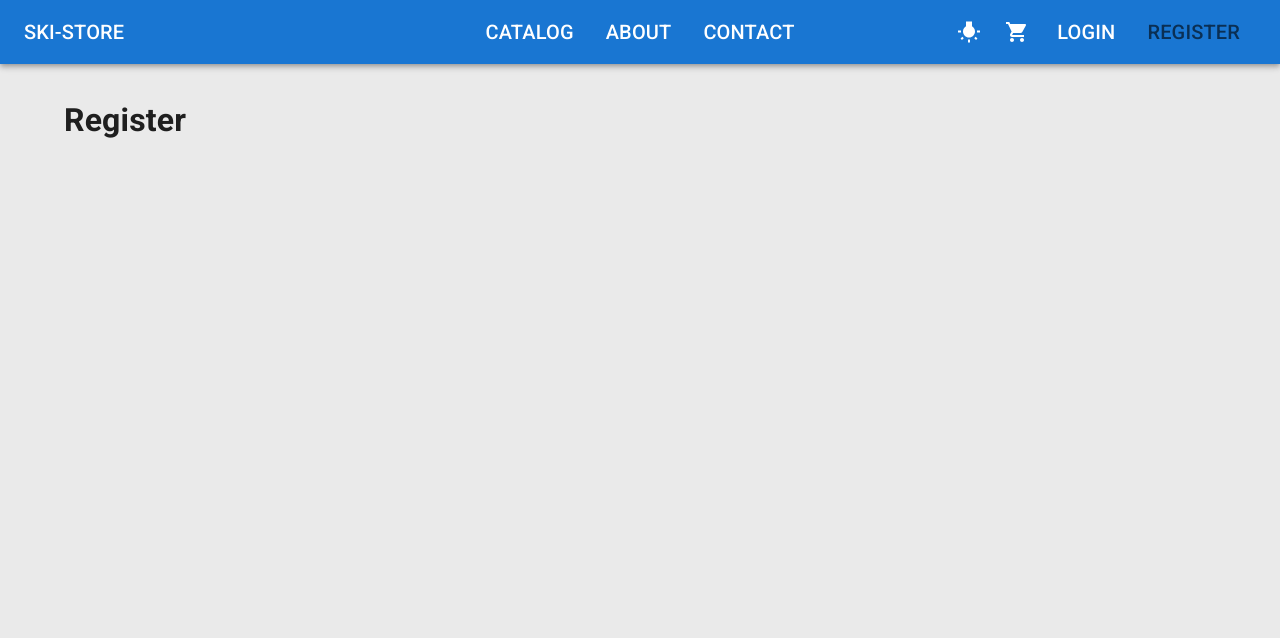
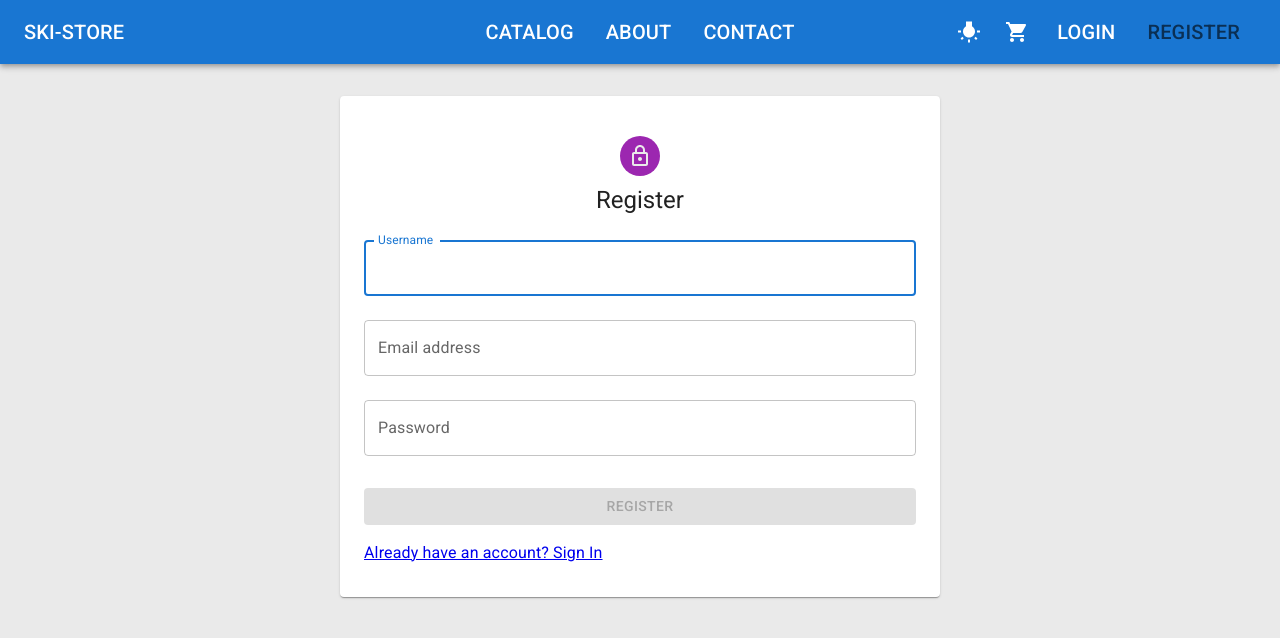
Before and after one commit to eoinom/SkiStore-client, a React (Create React App) app: page /register in a window 1280 px wide. Shown: the top 638 px of the page. Built offline with nearby package versions, Linux system fonts and the light colour scheme.

Commit message:
Add Register user form

```diff
--- a/src/features/account/Register.tsx
+++ b/src/features/account/Register.tsx
@@ -1,3 +1,131 @@
+import LockOutlinedIcon from '@mui/icons-material/LockOutlined';
+import {
+  Avatar,
+  Box,
+  Container,
+  Grid,
+  Paper,
+  TextField,
+  Typography,
+} from '@mui/material';
+import { Link, useHistory } from 'react-router-dom';
+import { useForm } from 'react-hook-form';
+import { LoadingButton } from '@mui/lab';
+import agent from '../../app/api/agent';
+import { toast } from 'react-toastify';
+
 export default function Register() {
-  return <h1>Register</h1>;
+  const history = useHistory();
+
+  const {
+    register,
+    handleSubmit,
+    setError,
+    formState: { isSubmitting, errors, isValid },
+  } = useForm({
+    mode: 'all',
+  });
+
+  function handleApiErrors(errors: any) {
+    if (errors) {
+      errors.forEach((error: string) => {
+        if (error.includes('Password')) {
+          setError('password', { message: error });
+        } else if (error.includes('Email')) {
+          setError('email', { message: error });
+        } else if (error.includes('Username')) {
+          setError('username', { message: error });
+        }
+      });
+    }
+  }
+
+  return (
+    <Container
+      component={Paper}
+      maxWidth='sm'
+      sx={{
+        display: 'flex',
+        flexDirection: 'column',
+        alignItems: 'center',
+        p: 4,
+      }}
+    >
+      <Avatar sx={{ m: 1, bgcolor: 'secondary.main' }}>
+        <LockOutlinedIcon />
+      </Avatar>
+      <Typography component='h1' variant='h5'>
+        Register
+      </Typography>
+      <Box
+        component='form'
+        onSubmit={handleSubmit((data) =>
+          agent.Account.register(data)
+            .then(() => {
+              toast.success('Registration successful - you can now login');
+              history.push('/login');
+            })
+            .catch((error) => handleApiErrors(error))
+        )}
+        noValidate
+        sx={{ mt: 1 }}
+      >
+        <TextField
+          margin='normal'
+          fullWidth
+          label='Username'
+          autoFocus
+          {...register('username', { required: 'Username is required' })}
+          error={!!errors.username}
+          helperText={errors?.username?.message?.toString()}
+        />
+        <TextField
+          margin='normal'
+          fullWidth
+          label='Email address'
+          {...register('email', {
+            required: 'Email is required',
+            pattern: {
+              value:
+                /^([a-zA-Z0-9_\-.]+)@((\[[0-9]{1,3}\.[0-9]{1,3}\.[0-9]{1,3}\.)|(([a-zA-Z0-9-]+\.)+))([a-zA-Z]{2,4}|[0-9]{1,3})(\]?)$/,
+              message: 'Not a valid email address',
+            },
+          })}
+          error={!!errors.email}
+          helperText={errors?.email?.message?.toString()}
+        />
+        <TextField
+          margin='normal'
+          fullWidth
+          label='Password'
+          type='password'
+          {...register('password', {
+            required: 'Password is required',
+            pattern: {
+              value:
+                /(?=^.{6,10}$)(?=.*\d)(?=.*[a-z])(?=.*[A-Z])(?=.*[!@#$%^&amp;*()_+}{&quot;:;'?/&gt;.&lt;,])(?!.*\s).*$/,
+              message: 'Password does not meet complexity requirements',
+            },
+          })}
+          error={!!errors.password}
+          helperText={errors?.password?.message?.toString()}
+        />
+        <LoadingButton
+          loading={isSubmitting}
+          disabled={!isValid}
+          type='submit'
+          fullWidth
+          variant='contained'
+          sx={{ mt: 3, mb: 2 }}
+        >
+          Register
+        </LoadingButton>
+        <Grid container>
+          <Grid item>
+            <Link to='/login'>{'Already have an account? Sign In'}</Link>
+          </Grid>
+        </Grid>
+      </Box>
+    </Container>
+  );
 }
```
